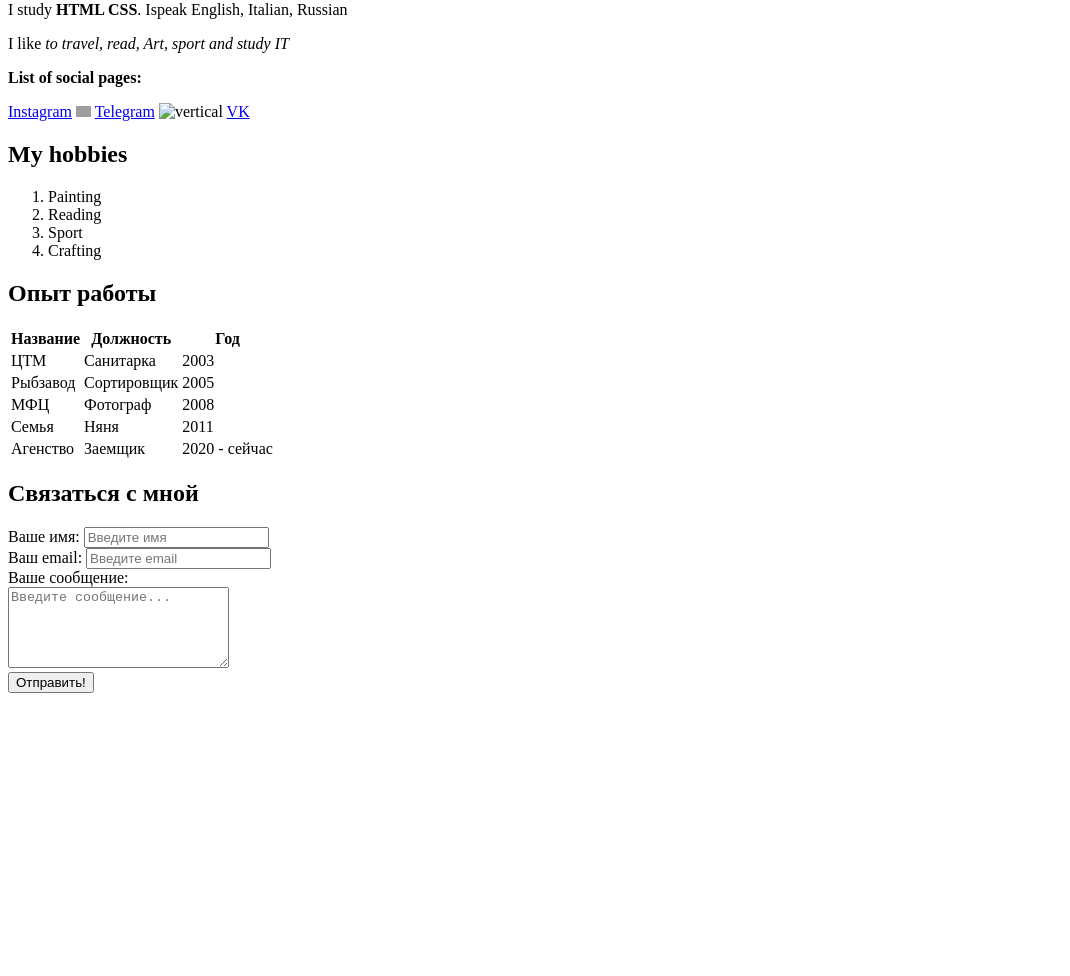
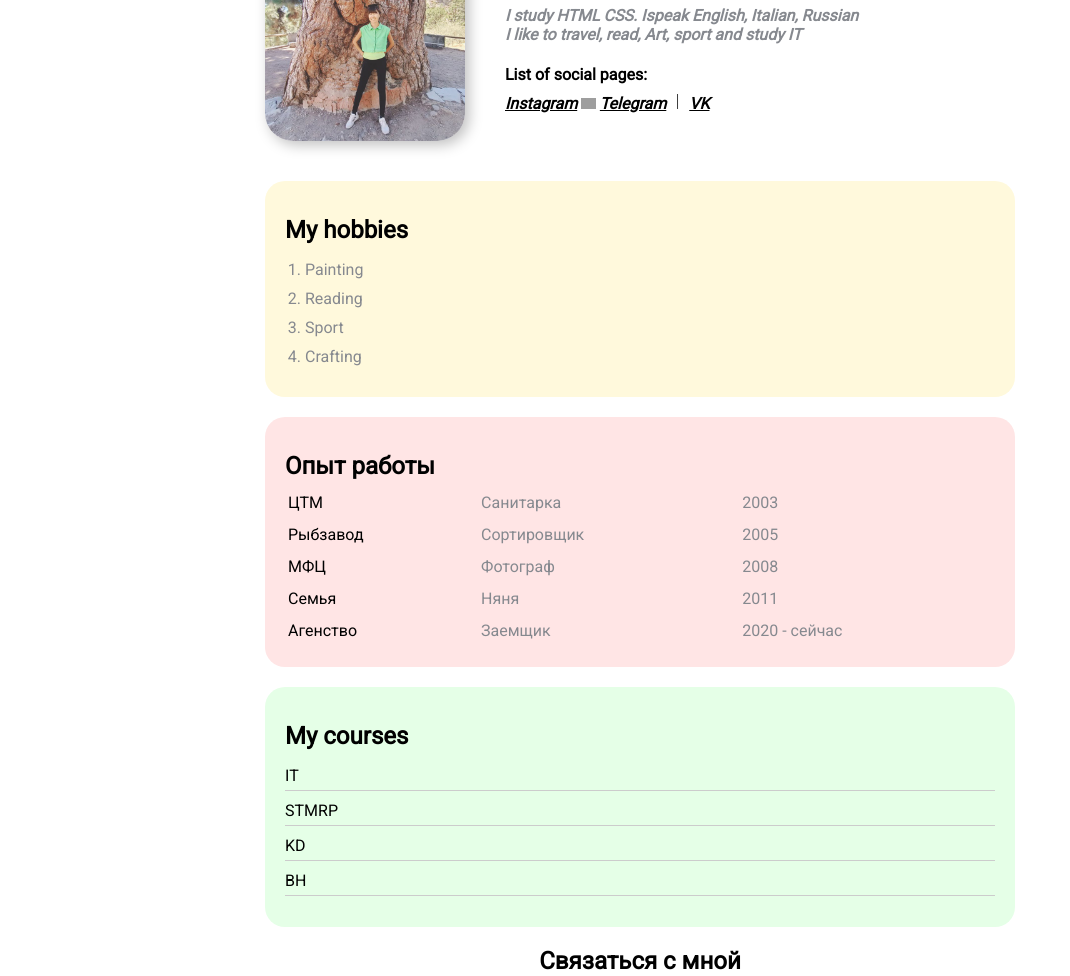
Before and after one commit to er4er4/resume, a plain HTML site: page resume.html in a window 1280 px wide. Shown: the part 113-1089 px from the top of the page, without its empty margins (0-1070 px from the left). Before the commit the page ends 814 px from the top, so only its background shows below. Drawn offline with Linux system fonts and the light colour scheme; grey boxes are pictures that could not be loaded.

Commit message:
add styles

```diff
--- /dev/null
+++ b/resume.css
@@ -0,0 +1,188 @@
+@import url('https://fonts.googleapis.com/css2?family=Roboto&display=swap');
+
+body {
+    font-family: "roboto", sans-serif;
+    font-size: 16px;
+    font-weight: normal;
+}
+
+.container {
+    max-width: 750px;
+    margin: auto;
+    padding-top: 30px;
+}
+
+.avatar {
+    width: 200px;
+    border-radius: 28px;
+    box-shadow: 4px 4px 14px rgba(0, 0, 0, .25);
+}
+
+.info {
+    margin-bottom: 20px;
+    display: flex;
+}
+
+.info-text {
+    margin-left: 40px;
+}
+
+.info-text p {
+    font-style: italic;
+    font-weight: bold;
+    color: #86898f;
+    margin: 0;
+}
+
+.info-text h4 {
+    margin-bottom: 10px;
+}
+
+@media (max-width: 650px) {
+    .info {
+        display: block;
+        text-align: center;
+    }
+}
+
+
+.card {
+    border: 0;
+    border-radius: 20px;
+    background: #fff;
+    padding: 15px 20px;
+    margin-bottom: 20px;
+}
+
+.card h2 {
+    margin-bottom: 10px;
+}
+
+.bg-yellow {
+    background: #fff9dc;
+}
+
+.bg-red {
+    background: #ffe5e5;
+}
+
+.bg-green {
+    background: #e5ffe7;
+}
+
+a {
+    color: #000;
+    text-decoration: non;
+    transition: all .2s;
+}
+
+a:hover {
+    color: orange;
+    font-size: 2rem;
+}
+
+a:visited {
+    color: blue;
+}
+
+a:active {
+    color: grey;
+}
+
+.btn {
+    background: #111;
+    padding: 15px 20px;
+    color: #fff;
+    border: none;
+    font-family: inherity;
+    cursor: pointer;
+}
+
+.btn:hover {
+    opacity: .8;
+}
+
+.list {
+    padding: 0 20px;
+}
+
+.list li {
+    color: #86898f;
+    margin-bottom: 10px;
+}
+
+.course-list {
+    list-style: none;
+    padding: 0;
+}
+
+.course-list li {
+    margin-bottom: 10px;
+    border-bottom: 1px solid #ccc;
+    padding-bottom: 5px;
+}
+
+.table {
+    width:100%
+}
+
+.table td {
+    padding-bottom: 10px;
+}
+
+.table td:nth-child(2),
+.table td:nth-child(3) {
+    color: #86898f;
+}
+
+.form h2 {
+    text-align: center;
+}
+
+.form-row {
+    margin-bottom: 10px;
+    display: flex;
+}
+
+.form-row
+.form-group {
+    margin-right: 20px;
+    width: 50%;
+    /*display: inline-block;*/
+    /*width: calc(50% - 20px);*/
+}
+
+.form-row
+.form-group:last-child {
+    margin-right: 0;
+}
+
+@media (max-width: 650px) {
+    .form-row {
+        display: block;
+    }
+
+    .form-row
+    .form-group {
+        width: 100%;
+        margin-right: 0;
+        margin-bottom: 10px;
+    }
+}
+
+.form-group lable {
+    display: block;
+    font-size: 14px;
+    color: #86898f;
+}
+
+.form-group input,
+.form-group textarea {
+    width: 100%;
+    box-sizing: border-box;
+    border: none;
+    background: transparent;
+    border-bottom: 1px solid #ccc;
+    color: none;
+    font-family: inherit;
+}
--- a/resume.html
+++ b/resume.html
@@ -7,48 +7,61 @@
     <meta name="keywords" content="resume, cv, erzhena">
     <meta name="description" content="this is resume of erzhena">
     <title>erzhena - resume</title>
+    <link rel="stylesheet" href="resume.css">
 </head>
 <body>
 
+
+<div class="container">
+
+            <div class="info">
         <p>
-<img src="cours html css 2022/resume/imgera.jpg" alt="foto of Era">
+        <img src="era2.jpg" alt="foto of Era" class="avatar ">
         </p>
 
+        <div class="info-text">
         <h1>Erzhena Budaeva</h1>
 
         <p>I study <strong>HTML CSS</strong>. Ispeak English, Italian, Russian</p>
 
         <p>I like <em>to travel, read, Art, sport and study IT</em></p>
 
-<p><strong> List of social pages:</strong></p>
+        <h4><strong> List of social pages:</strong></h4>
 
+        <div>
             <p>
                 <a href="https://www.instagram.com/erzhena__budaeva" target="_blank">Instagram</a>
                 <img src="https://www.pngall.com/wp-content/uploads/5/Vertical-Line-PNG-Images.png" target="_blank" width="15" alt="vertical">
                 <a href="https://t.me/erzhen4" target="_blank" >Telegram</a>
-    <img src="imgs/vertical.png" width="150" alt="vertical">
+                <img src="vertical.png" width="15" alt="vertical">
                 <a href="https://vk.com/erzhen4" target="_blank" >VK</a>
             </p>
+        </div>
+        </div>
+        </div>
 
+        <div class="card bg-yellow">
         <h2>My hobbies</h2>
 
-<ol>
+        <ol class="list">
             <li> Painting</li>
             <li> Reading</li>
             <li> Sport</li>
             <li> Crafting</li>
         </ol>
+        </div>
 
+        <div class="card bg-red">
         <h2>Опыт работы</h2>
 
-<table>
-    <thead>
+        <table class="table">
+        <!-- <thead>
                 <tr>
                     <th>Название</th>
                     <th>Должность</th>
                     <th>Год</th>
                 </tr>
-    </thead>
+            </thead>   -->
             <tbody>
                 <tr>
                     <td>ЦТМ</td>
@@ -79,29 +92,54 @@
 
             </tbody>
         </table>
+        </div>
+
+        <div class="card bg-green">
+            <h2>My courses</h2>
+
+            <ul class="course-list">
+                <li> IT </li>
+                <li> STMRP</li>
+                <li> KD</li>
+                <li> BH</li>
+            </ul>
+            </div>
+
+
+
+        <form action="/" class="form">
 
             <h2>Связаться с мной</h2>
 
-<form action="">
+            <div >
 
-    <div>
+                <div class="form-row">
+
+                    <div class="form-group">
                         <label for=" name">Ваше имя:</label>
                         <input type=" text" id=" name" placeholder="Введите имя">
                     </div>
 
-    <div>
+                    <div class="form-group">
                         <label for="email">Ваш email:</label>
                         <input type="email" id="email" placeholder="Введите email">
                     </div>
 
-    <div>
+                </div>
+
+                <div class="form-group">
                     <label for="message">Ваше сообщение:</label>
                     <br>
                     <textarea id="message" cols="25" rows="5" placeholder="Введите сообщение..."></textarea>
                 </div>
+                <div >
+                    <button class="btn" type="submit">Отправить!</button>
+                </div>
 
-    <button type="submit">Отправить!</button>
+            </div>
 
         </form>
+</div>
+
 </body>
 </html>
```
Also changed, not shown: era2.jpg (added), vertical.png (added). Lines whose indentation alone changed are shown as unchanged.
